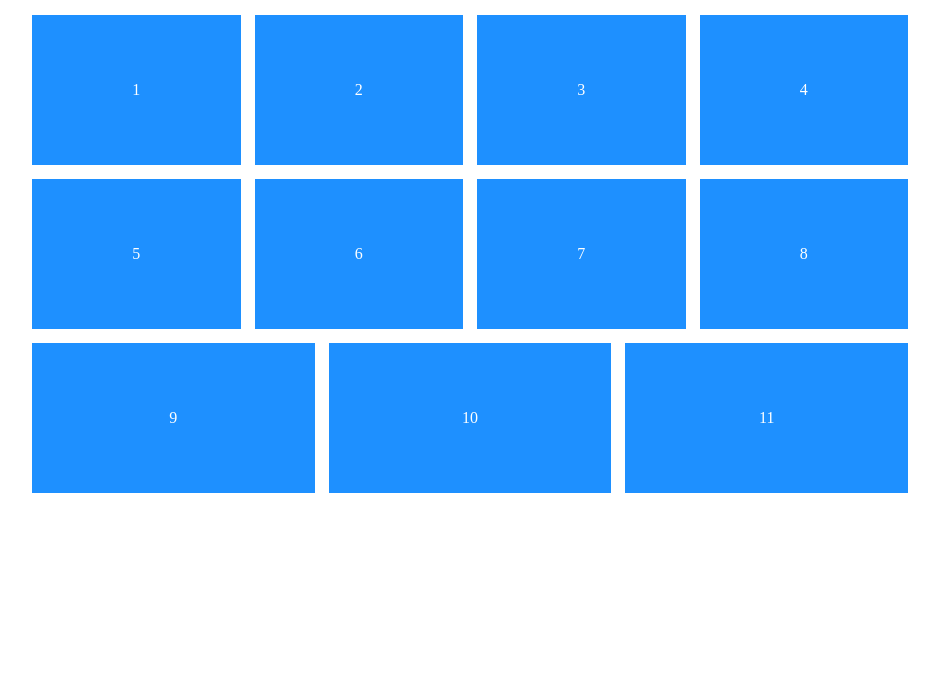
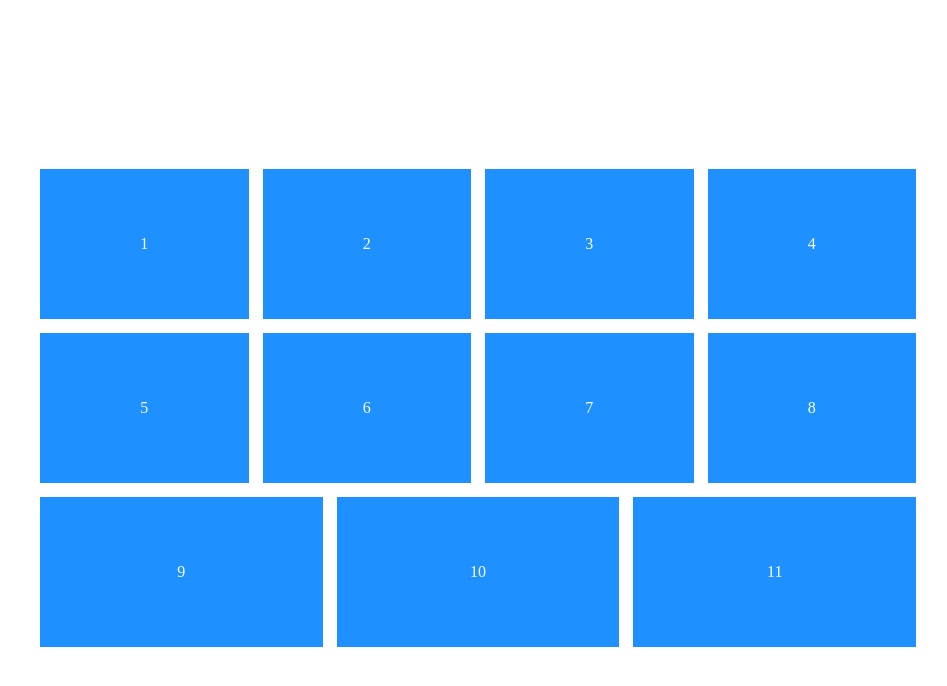
Before and after one commit to r0ss26/flexbox-grid-exercises, a plain HTML site: page index.html in a window 1280 px wide. Shown: the whole page, without its empty margins (170-1117 px from the left). Drawn offline with Linux system fonts and the light colour scheme.

Commit message:
center vertically

```diff
--- a/style.css
+++ b/style.css
@@ -4,7 +4,10 @@
 
 .container {
   display: flex;
+  height: 100vh;
+  width: 100vw;
   justify-content: center;
+  align-items: center;
 }
 
 .cards {
```
